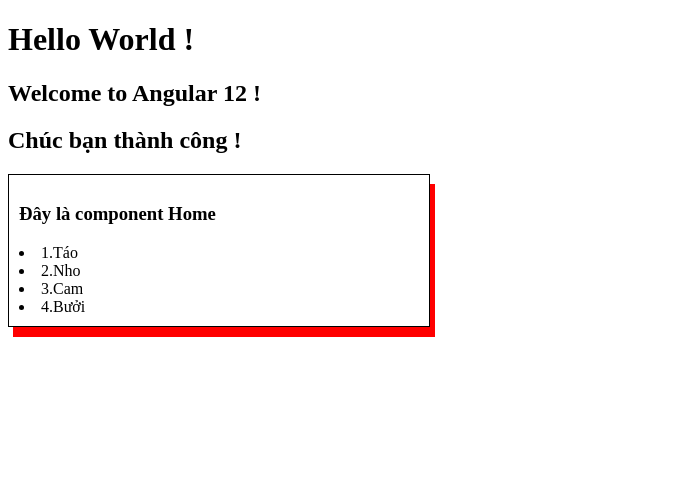
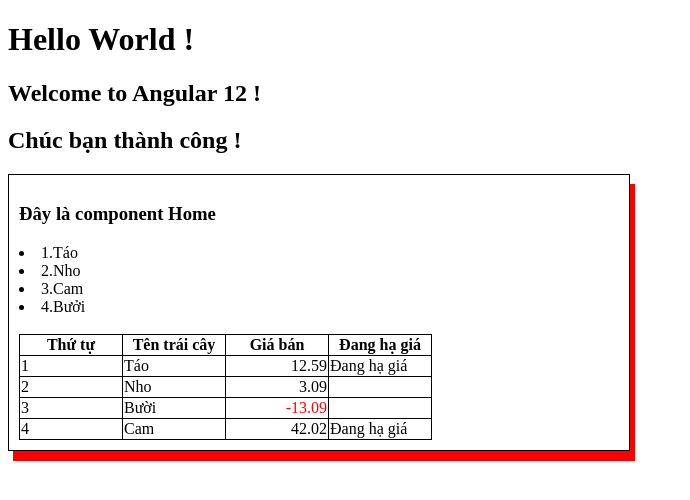
Before and after one commit to TranTienDe/Angular12, an Angular app: page / in a window 1280 px wide. Shown: the top 500 px of the page, without its empty margins (0-690 px from the left). Built offline with nearby package versions, Linux system fonts and the light colour scheme.

Commit message:
[ngClass] *ngIf

```diff
--- a/src/app/home/home.component.html
+++ b/src/app/home/home.component.html
@@ -3,6 +3,24 @@
   <div *ngFor="let trai of traiCayList; let i = index">
     <li>{{ i + 1 }}.{{ trai }}</li>
   </div>
-
+  <br />
+  <table class="table">
+    <tr>
+      <th>Thứ tự</th>
+      <th>Tên trái cây</th>
+      <th>Giá bán</th>
+      <th>Đang hạ giá</th>
+    </tr>
+    <tr *ngFor="let trai of traiCayList2; let i = index">
+      <td>{{ i + 1 }}</td>
+      <td>{{ trai.ten }}</td>
+      <td class="right">
+        <span [ngClass]="{ 'so-am': trai.gia < 0 }" >{{ trai.gia }}</span>
+      </td>
+      <td>
+        <span *ngIf="trai.haGia">Đang hạ giá</span>
+      </td>
+    </tr>
+  </table>
 
 </div>
--- a/src/app/home/home.component.scss
+++ b/src/app/home/home.component.scss
@@ -2,5 +2,22 @@
   border: 1px solid;
   padding: 10px;
   box-shadow: 5px 10px red;
-  width: 400px;
+  width: 600px;
 }
+.table, td, th {
+  border-collapse: collapse;
+}
+
+td,
+th {
+min-width: 100px;
+border: 1px solid black;
+}
+
+.right{
+  text-align: right;
+}
+
+.so-am{
+  color: red;
+}
--- a/src/app/home/home.component.ts
+++ b/src/app/home/home.component.ts
@@ -9,6 +9,12 @@ export class HomeComponent implements OnInit {
   public name = 'Huy Nguyễn';
   public age = 25;
   public traiCayList = ['Táo', 'Nho', 'Cam', 'Bưởi'];
+  public traiCayList2 = [
+    { ten: 'Táo', gia: 12.590, haGia: true },
+    { ten: 'Nho', gia: 3.090, haGia: false },
+    { ten: 'Bười', gia: -13.09, haGia: false },
+    { ten: 'Cam', gia: 42.02, haGia: true }
+  ];
 
   constructor() { }
 
```
